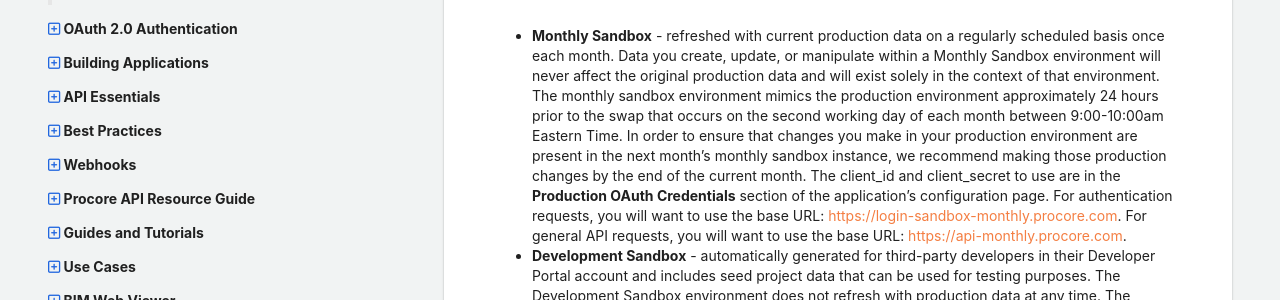
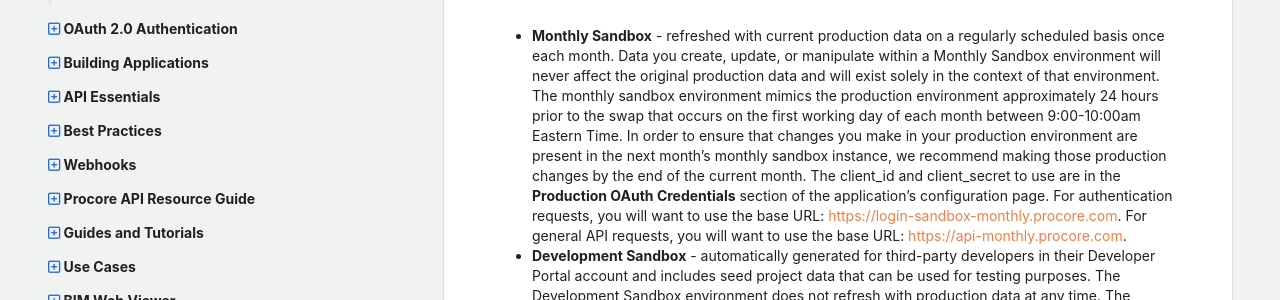
Before and after one commit to procore/documentation, a Jekyll site: the page built from getting_started/development_environments.md, in a window 1280 px wide and 900 px high. Shown: the part 325-625 px from the top of the window. Built offline with Jekyll 4.4.1, drawn with Linux system fonts in a browser that asks for light colours; comment, search, counter and statistics services are not loaded.

Commit message:
Updated changes to monthly sandbox day of refresh from second working day to first

```diff
--- a/getting_started/development_environments.md
+++ b/getting_started/development_environments.md
@@ -9,7 +9,7 @@ section_title: Getting Started
 
 To make Procore's API as explorable as possible, we have provided the following sandbox environments you can use for testing:
 
-- **Monthly Sandbox** - refreshed with current production data on a regularly scheduled basis once each month. Data you create, update, or manipulate within a Monthly Sandbox environment will never affect the original production data and will exist solely in the context of that environment. The monthly sandbox environment mimics the production environment approximately 24 hours prior to the swap that occurs on the second working day of each month between 9:00-10:00am Eastern Time. In order to ensure that changes you make in your production environment are present in the next month's monthly sandbox instance, we recommend making those production changes by the end of the current month. The client_id and client_secret to use are in the **Production OAuth Credentials** section of the application’s configuration page. For authentication requests, you will want to use the base URL: <https://login-sandbox-monthly.procore.com>. For general API requests, you will want to use the base URL: <https://api-monthly.procore.com>.
+- **Monthly Sandbox** - refreshed with current production data on a regularly scheduled basis once each month. Data you create, update, or manipulate within a Monthly Sandbox environment will never affect the original production data and will exist solely in the context of that environment. The monthly sandbox environment mimics the production environment approximately 24 hours prior to the swap that occurs on the first working day of each month between 9:00-10:00am Eastern Time. In order to ensure that changes you make in your production environment are present in the next month's monthly sandbox instance, we recommend making those production changes by the end of the current month. The client_id and client_secret to use are in the **Production OAuth Credentials** section of the application’s configuration page. For authentication requests, you will want to use the base URL: <https://login-sandbox-monthly.procore.com>. For general API requests, you will want to use the base URL: <https://api-monthly.procore.com>.
 - **Development Sandbox** - automatically generated for third-party developers in their Developer Portal account and includes seed project data that can be used for testing purposes. The Development Sandbox environment does not refresh with production data at any time. The client_id and client_secret to use are in the **Sandbox OAuth Credentials** section of the application’s configuration page. For authentication requests, you will want to use the base URL: <https://login-sandbox.procore.com>. For general API requests, you will want to use the base URL: <https://sandbox.procore.com>.
 
 ## Sandbox Environment URL Details
```
